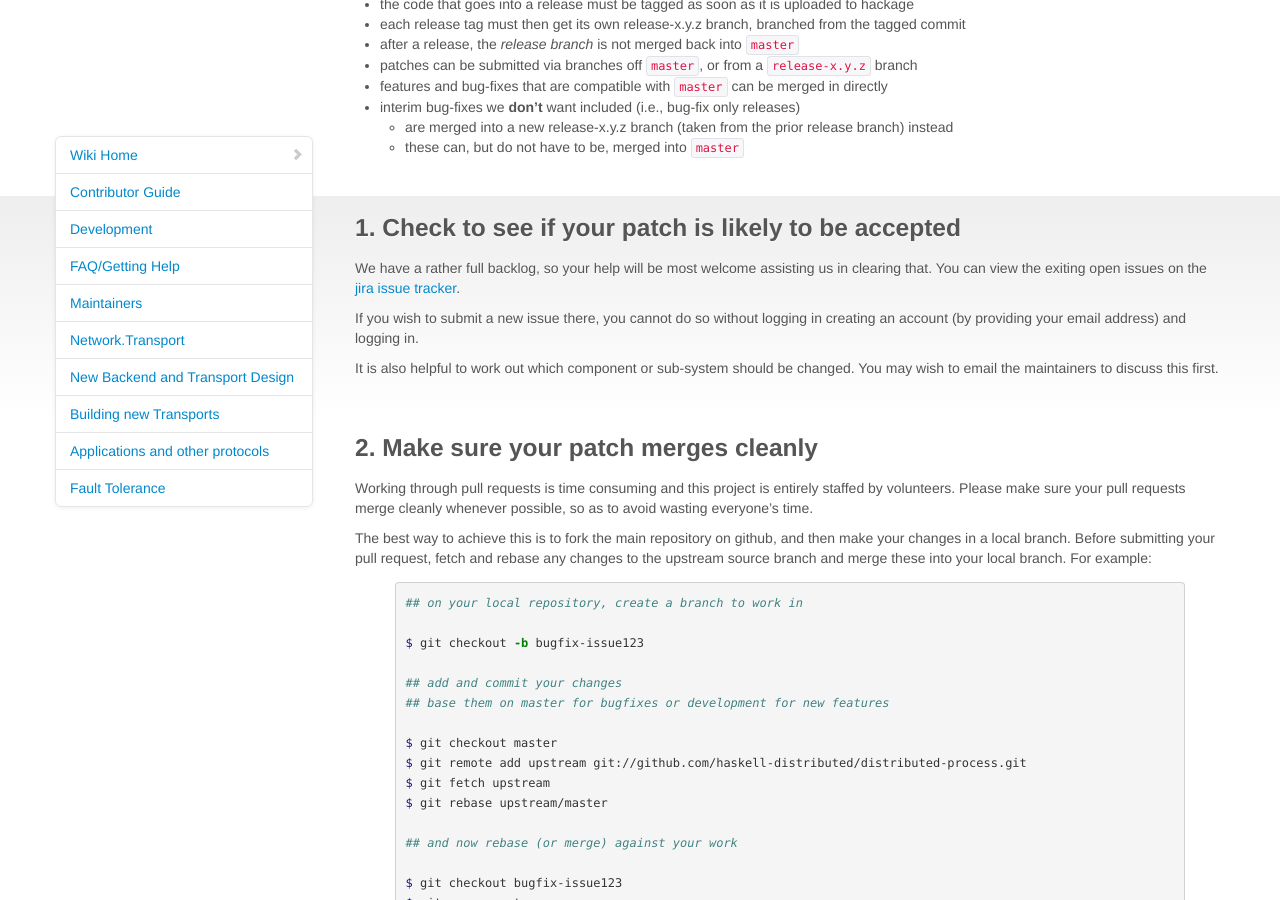
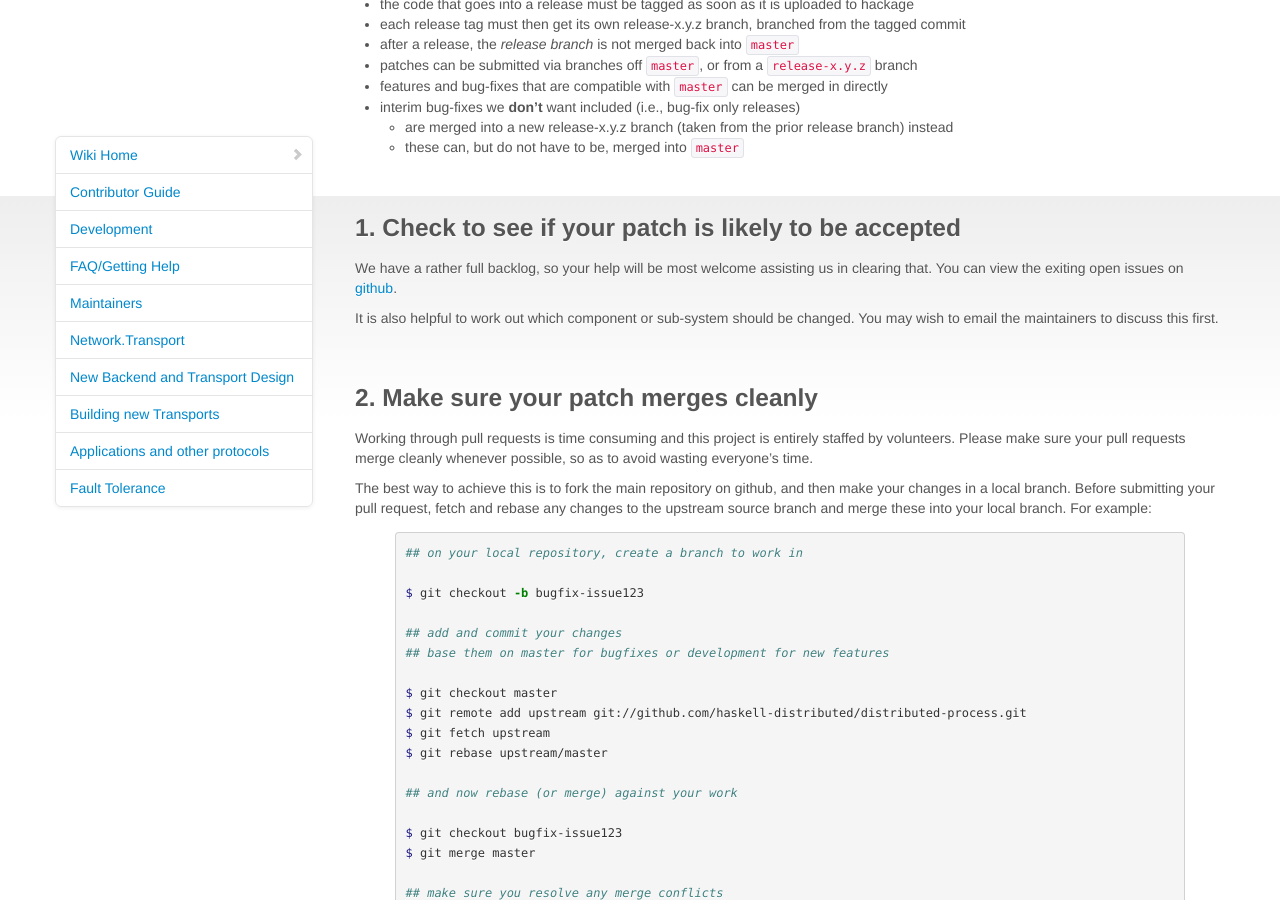
Before and after one commit to haskell-distributed/distributed-process, a Jekyll site: the page built from wiki/contributing.md, in a window 1280 px wide and 900 px high, scrolled down 704 px. Built offline with Jekyll 4.4.1, drawn with Linux system fonts in a browser that asks for light colours; comment, search, counter and statistics services are not loaded.

Commit message:
Remove references to the Jira issue tracker.
Issues are handled now in the github issue tracker of each repository.

```diff
--- a/_includes/footer.html
+++ b/_includes/footer.html
@@ -22,7 +22,7 @@
         <ul class="footer-links">
           <li><a href="http://github.com/haskell-distributed/">Source</a></li>
           <li class="muted">&middot;</li>
-          <li><a href="https://cloud-haskell.atlassian.net">Issues</a></li>
+          <li><a href="https://github.com/haskell-distributed">Issues</a></li>
           <li class="muted">&middot;</li>
           <li><a href="/wiki.html">Wiki</a></li>
           <li class="muted">&middot;</li>
--- a/_includes/nav.html
+++ b/_includes/nav.html
@@ -35,7 +35,6 @@
                    <li><a href="/changes.html">ChangeLog</a></li>
                    <li><a href="http://www.haskell.org/haskellwiki/Cloud_Haskell">CH on haskell.org</a></li>
                    <li><a href="https://github.com/haskell-distributed">Github Repositories</a></li>
-                   <li><a href="https://cloud-haskell.atlassian.net/secure/BrowseProjects.jspa#all">Issue Tracker</a></li>
                    <li><a href="/static/semantics.pdf">Formal Semantics</a></li>
 		   <li><a href="http://dl.acm.org/citation.cfm?id=1863509.1863514&coll=DL&dl=GUIDE&CFID=462193996&CFTOKEN=19836659">Unified semantics for Future Erlang</a></li>
                    <li><a href="http://www.well-typed.com/blog/">Well-Typed Blog</a></li>
--- a/wiki/contributing.md
+++ b/wiki/contributing.md
@@ -52,11 +52,8 @@ All repositories must use the same git branch structure:
 ### __1. Check to see if your patch is likely to be accepted__
 
 We have a rather full backlog, so your help will be most welcome assisting
-us in clearing that. You can view the exiting open issues on the
-[jira issue tracker](https://cloud-haskell.atlassian.net/issues/?filter=10001).
-
-If you wish to submit a new issue there, you cannot do so without logging in
-creating an account (by providing your email address) and logging in.
+us in clearing that. You can view the exiting open issues on
+[github](https://github.com/haskell-distributed).
 
 It is also helpful to work out which component or sub-system should be
 changed. You may wish to email the maintainers to discuss this first.
```
Also changed, not shown: wiki/faq.md (+1 -4 lines), wiki/maintainers.md (+12 -27 lines), wiki/networktransport.md (+2 -3 lines).
